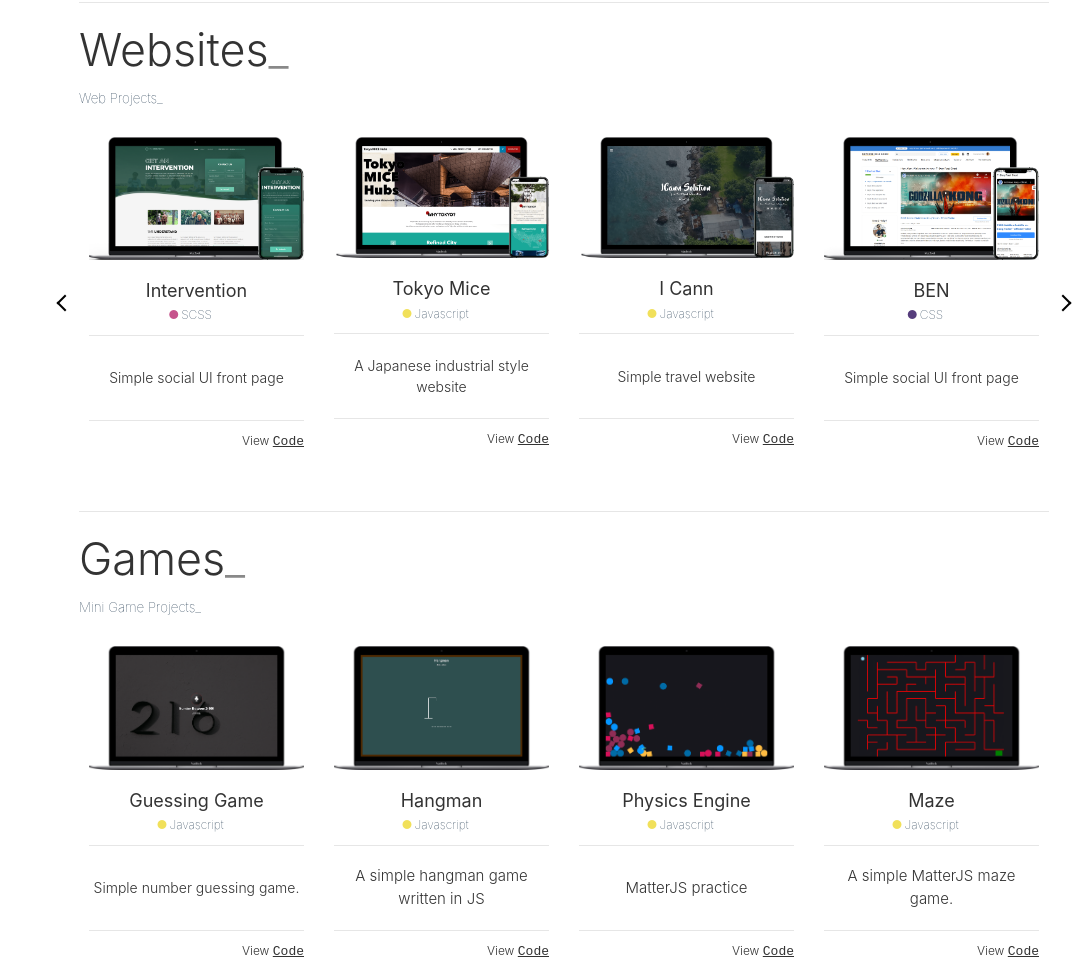
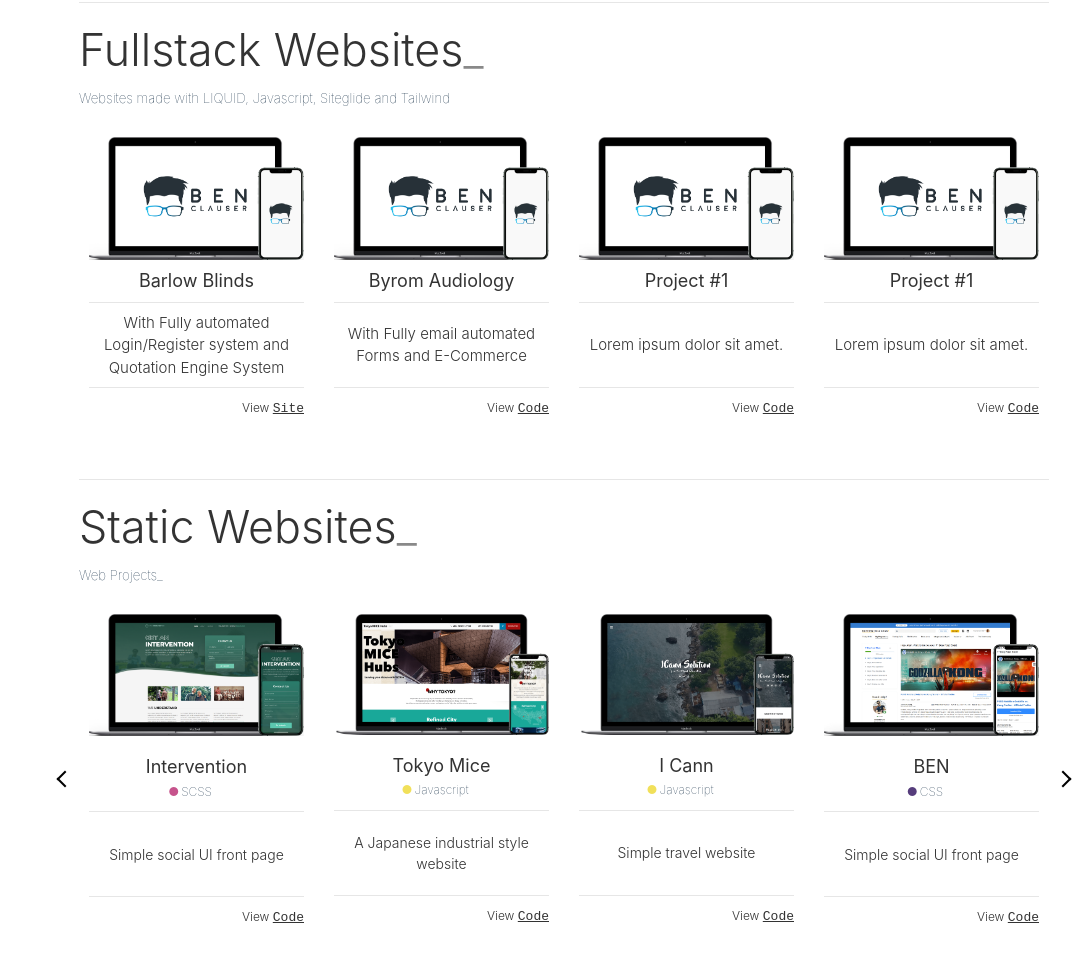
Before and after one commit to benringia/projects, a website: page index.html in a window 1280 px wide. Shown: the part 831-1805 px from the top of the page, without its empty margins (201-1280 px from the left). Drawn offline with Linux system fonts and the light colour scheme.

Commit message:
updates 2025

```diff
--- a/index.html
+++ b/index.html
@@ -32,7 +32,8 @@
       <ul class="navigation">
         <li class="links"><a href="#about">about</a></li>
         <li class="links"><a href="#recents">recent projects</a></li>
-        <li class="links"><a href="#websites">websites</a></li>
+        <li class="links"><a href="#ecomwebsites">Ecommerce Websites</a></li>
+        <li class="links"><a href="#websites">Static Websites</a></li>
         <li class="links"><a href="#games">games</a></li>
         <li class="links"><a href="#jsapps">javascript apps</a></li>
         <li class="links"><a href="#reactapps">React Projects</a></li>
@@ -218,8 +219,48 @@
           </div>
       </section>
 
+      <!--Ecommerce Websites-->
       <section class="section" id="websites">
-        <h2 class="title02">Websites<span class="underscore">_</span></h1>
+        <h2 class="title02">Fullstack Websites<span class="underscore">_</span></h1>
+        <div class="margin-btm20">
+           <small>Websites made with LIQUID, Javascript, Siteglide and Tailwind</small>
+        </div>
+        <div class="flex-container carousel">
+          <div class="flex-item4 card-item">
+            <a href="" class="margin-btm10 block"><img class="img-responsive" src="./images/pic03.jpg" alt=""></a>
+            <h4 class="title04">Barlow Blinds</h4>
+            <p class="fs15 card-sub">
+              With Fully automated Login/Register system and Quotation Engine System
+            </p>
+            <p class="fs13 align-right">View <a href="" class="code-anchor"><code>Site</code></a></p>
+          </div>
+
+          <div class="flex-item4 card-item">
+            <a href="" class="margin-btm10 block"><img class="img-responsive" src="./images/pic03.jpg" alt=""></a>
+            <h4 class="title04">Byrom Audiology</h4>
+            <p class="fs15 card-sub">With Fully email automated Forms and E-Commerce </p>
+            <p class="fs13 align-right">View <a href="" class="code-anchor"><code>Code</code></a></p>
+          </div>
+
+          <div class="flex-item4 card-item">
+            <a href="" class="margin-btm10 block"><img class="img-responsive" src="./images/pic03.jpg" alt=""></a>
+            <h4 class="title04">Project #1</h4>
+            <p class="fs15 card-sub">Lorem ipsum dolor sit amet.</p>
+            <p class="fs13 align-right">View <a href="" class="code-anchor"><code>Code</code></a></p>
+          </div>
+
+          <div class="flex-item4 card-item">
+            <a href="" class="margin-btm10 block"><img class="img-responsive" src="./images/pic03.jpg" alt=""></a>
+            <h4 class="title04">Project #1</h4>
+            <p class="fs15 card-sub">Lorem ipsum dolor sit amet.</p>
+            <p class="fs13 align-right">View <a href="" class="code-anchor"><code>Code</code></a></p>
+          </div>
+        </div>
+    </section>
+
+      <!--Static Websites-->
+      <section class="section" id="websites">
+        <h2 class="title02">Static Websites<span class="underscore">_</span></h1>
         <div class="margin-btm20">
            <small>Web Projects_</small>
         </div>
@@ -330,11 +371,11 @@
 
       </div>
   </section>
-
+<!--Javascript-->
   <section class="section" id="jsapps">
     <h2 class="title02">Javascript Apps<span class="underscore">_</span></h1>
     <div class="margin-btm20">
-       <small>Vanilla JS Projects_</small>
+       <small>Small Vanilla JS Projects_</small>
     </div>
     <div class="flex-container carousel">
       <div class="flex-item4 card-item">
@@ -412,7 +453,7 @@
   </div>
 </section> -->
 
-
+<!--PHP-->
 <section class="section" id="phpapps">
   <h2 class="title02">PHP Projects<span class="underscore">_</span></h1>
   <div class="margin-btm20">
@@ -442,23 +483,12 @@
       <p class="fs13 align-right">View <a href="https://github.com/benringia/the-hall" target="_blank" class="code-anchor"><code>Code</code></a></p>
     </div>
 
-    <div class="flex-item4 card-item">
-      <a href="" class="margin-btm10 block"><img class="img-responsive" src="./images/pic03.jpg" alt=""></a>
-      <h4 class="title04">Project #1</h4>
-      <p class="fs15 card-sub">Lorem ipsum dolor sit amet.</p>
-      <p class="fs13 align-right">View <a href="" class="code-anchor"><code>Code</code></a></p>
-    </div>
 
-    <div class="flex-item4 card-item">
-      <a href="" class="margin-btm10 block"><img class="img-responsive" src="./images/pic03.jpg" alt=""></a>
-      <h4 class="title04">Project #1</h4>
-      <p class="fs15 card-sub">Lorem ipsum dolor sit amet.</p>
-      <p class="fs13 align-right">View <a href="" class="code-anchor"><code>Code</code></a></p>
-    </div>
   </div>
 </section>
 
-<section class="section" id="reactapps">
+<!--REACT-->
+<!-- <section class="section" id="reactapps">
   <h2 class="title02">ReactJS Projects<span class="underscore">_</span></h1>
   <div class="margin-btm20">
      <small>Some projects made with ReactJS_</small>
@@ -492,7 +522,7 @@
       <p class="fs13 align-right">View <a href="" class="code-anchor"><code>Code</code></a></p>
     </div>
   </div>
-</section>
+</section> -->
 
       </article>
     <!-- contact -->
--- a/style.scss
+++ b/style.scss
@@ -1207,7 +1207,7 @@ Slider
 .cat {
   position: relative;
 
-  &.javascript::before, &.php:before, &.css:before,&.sass::before,&.tailwind::before {
+  &.javascript::before, &.php:before, &.css:before,&.sass::before,&.tailwind::before,&.liquid::before {
     content: "●";
     position: absolute;
     top: 0;
@@ -1228,6 +1228,10 @@ Slider
   }
 
   &.tailwind::before {
+    color: skyblue;
+  }
+
+  &.liquid::before {
     color: skyblue;
   }
 }
```
Also changed, not shown: style.css, 1 other file.
